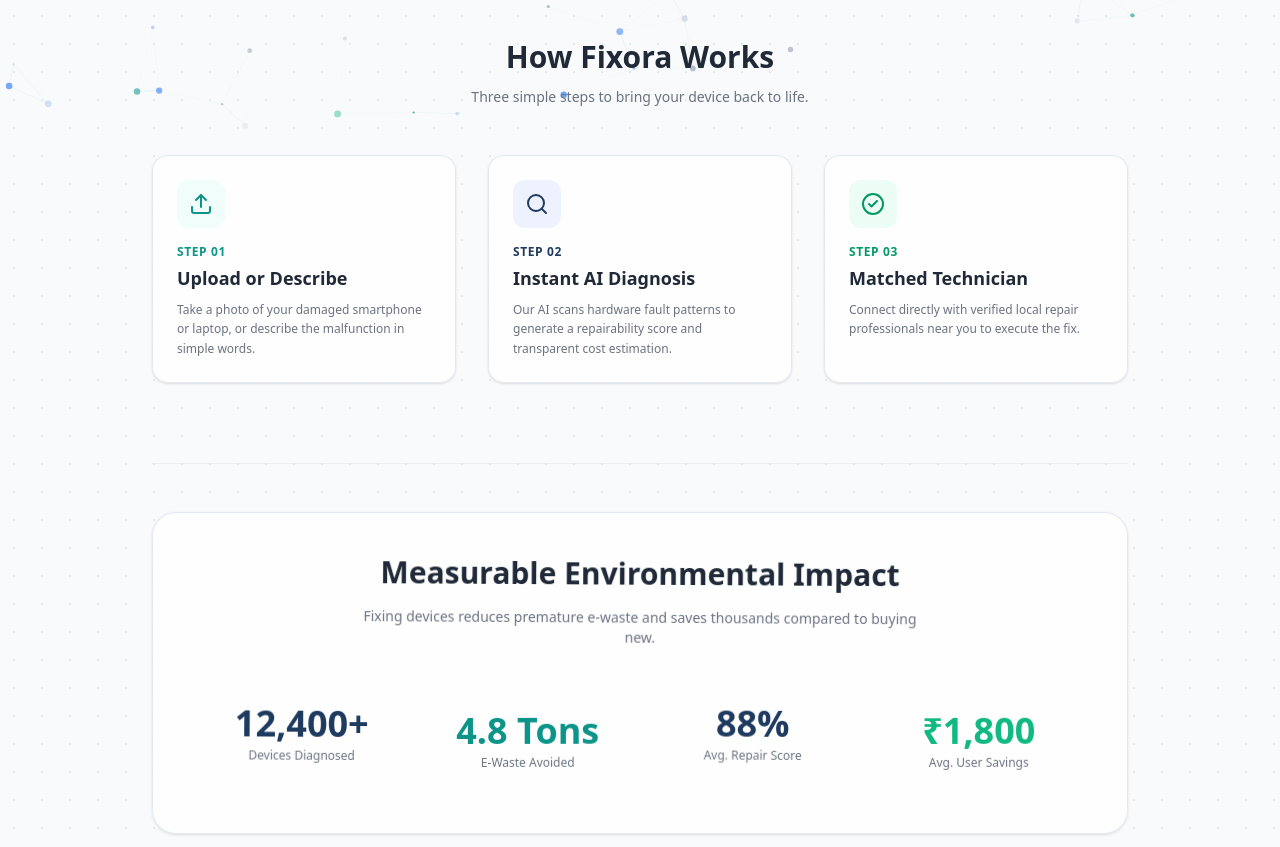
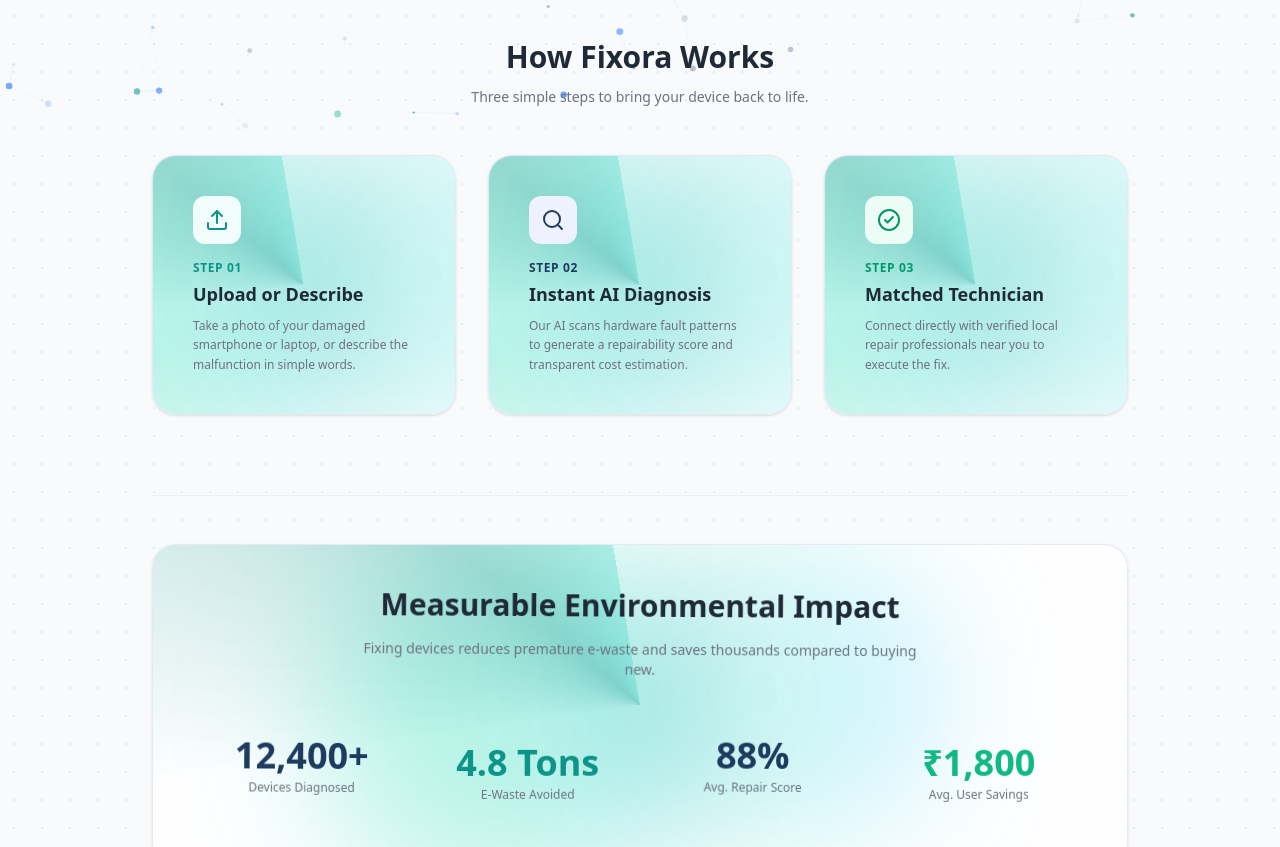
Before and after one commit to subhasish2006/fixora, a Next.js app: page / in a window 1280 px wide. Shown: the part 670-1517 px from the top of the page. Built offline with nearby package versions, Linux system fonts and the light colour scheme.

Commit message:
Restore SpotlightCard in page.tsx for environmental impact metrics

```diff
--- a/src/app/SpotlightCard.tsx
+++ b/src/app/SpotlightCard.tsx
@@ -1,34 +1,67 @@
 'use client';
 
-import React, { useRef } from 'react';
-import { motion, HTMLMotionProps } from 'framer-motion';
+import React from 'react';
+import { motion } from 'framer-motion';
 
-interface SpotlightCardProps extends HTMLMotionProps<'div'> {
+interface SpotlightCardProps {
   children: React.ReactNode;
   className?: string;
 }
 
-export default function SpotlightCard({ children, className = '', ...props }: SpotlightCardProps) {
-  const cardRef = useRef<HTMLDivElement>(null);
+export default function SpotlightCard({ children, className = '' }: SpotlightCardProps) {
+  return (
+    <div className={`relative overflow-hidden rounded-3xl border border-teal-100/80 bg-white/80 backdrop-blur-md p-8 md:p-10 shadow-sm ${className}`}>
 
-  const handleMouseMove = (e: React.MouseEvent<HTMLDivElement>) => {
-    if (!cardRef.current) return;
-    const rect = cardRef.current.getBoundingClientRect();
-    const x = e.clientX - rect.left;
-    const y = e.clientY - rect.top;
+      {/* 1. Continuous Circular Orbiting Gradient Spotlight */}
+      <motion.div
+        animate={{
+          x: ['0%', '45%', '0%', '-45%', '0%'],
+          y: ['-45%', '0%', '45%', '0%', '-45%'],
+          scale: [1, 1.15, 1, 1.15, 1],
+        }}
+        transition={{
+          duration: 8,
+          repeat: Infinity,
+          ease: 'linear',
+        }}
+        className="absolute top-1/2 left-1/2 -translate-x-1/2 -translate-y-1/2 w-80 h-80 rounded-full bg-gradient-to-r from-teal-400/35 via-emerald-400/25 to-cyan-400/35 blur-3xl pointer-events-none z-0"
+      />
 
-    cardRef.current.style.setProperty('--mouse-x', `${x}px`);
-    cardRef.current.style.setProperty('--mouse-y', `${y}px`);
-  };
+      {/* 2. Secondary Opposing Counter-Orbiting Glow */}
+      <motion.div
+        animate={{
+          x: ['0%', '-45%', '0%', '45%', '0%'],
+          y: ['45%', '0%', '-45%', '0%', '45%'],
+          scale: [1.15, 1, 1.15, 1, 1.15],
+        }}
+        transition={{
+          duration: 8,
+          repeat: Infinity,
+          ease: 'linear',
+        }}
+        className="absolute top-1/2 left-1/2 -translate-x-1/2 -translate-y-1/2 w-80 h-80 rounded-full bg-gradient-to-r from-[#0D9488]/30 via-teal-300/20 to-sky-400/25 blur-3xl pointer-events-none z-0"
+      />
 
-  return (
-    <motion.div
-      ref={cardRef}
-      onMouseMove={handleMouseMove}
-      className={`spotlight-card ${className}`}
-      {...props}
-    >
-      <div className="relative z-10">{children}</div>
-    </motion.div>
+      {/* 3. Infinite Circular Tracing Border Beam */}
+      <motion.div
+        animate={{
+          rotate: [0, 360],
+        }}
+        transition={{
+          duration: 6,
+          repeat: Infinity,
+          ease: 'linear',
+        }}
+        className="absolute -inset-[180%] pointer-events-none z-0 opacity-30"
+        style={{
+          background: 'conic-gradient(from 0deg at 50% 50%, transparent 0deg, transparent 270deg, #0D9488 320deg, #2DD4BF 360deg)',
+        }}
+      />
+
+      {/* Card Content Layer */}
+      <div className="relative z-10">
+        {children}
+      </div>
+    </div>
   );
 }
```
